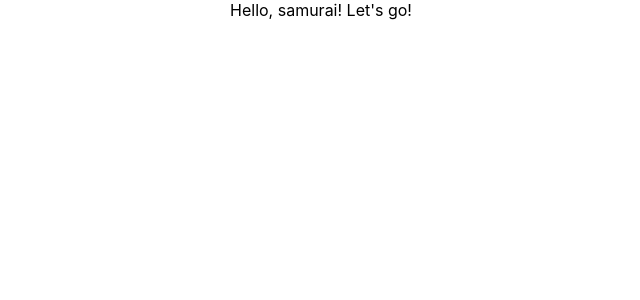
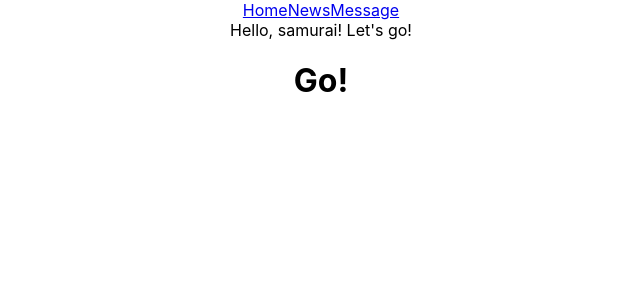
Before and after one commit to sane4ek1994/samurai-way-it-incubator, a React (Create React App) app: page / in a window 1280 px wide. Shown: the top 300 px of the page, without its empty margins (319-959 px from the left). Built offline with nearby package versions, Linux system fonts and the light colour scheme.

Commit message:
what is a component

```diff
--- a/src/App.tsx
+++ b/src/App.tsx
@@ -1,12 +1,24 @@
-import React from 'react';
-import './App.css';
+import React from 'react'
+import './App.css'
 
 function App() {
   return (
-    <div className="App">
-     Hello, samurai! Let's go!
+    <div className='App'>
+      <Header />
+      Hello, samurai! Let's go!
+      <h1>Go!</h1>
     </div>
-  );
+  )
 }
 
-export default App;
+const Header = () => {
+  return (
+    <div>
+      <a href='#'>Home</a>
+      <a href='#'>News</a>
+      <a href='#'>Message</a>
+    </div>
+  )
+}
+
+export default App
```
